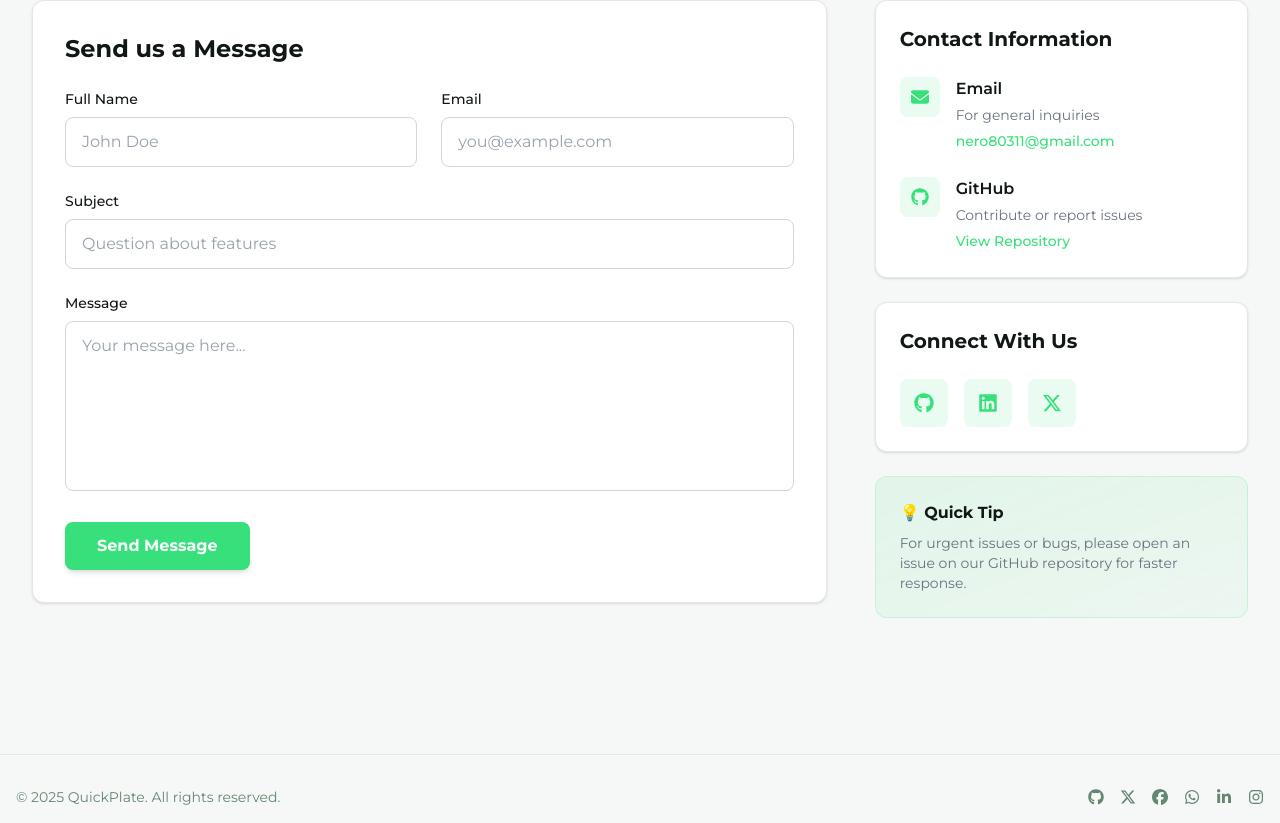
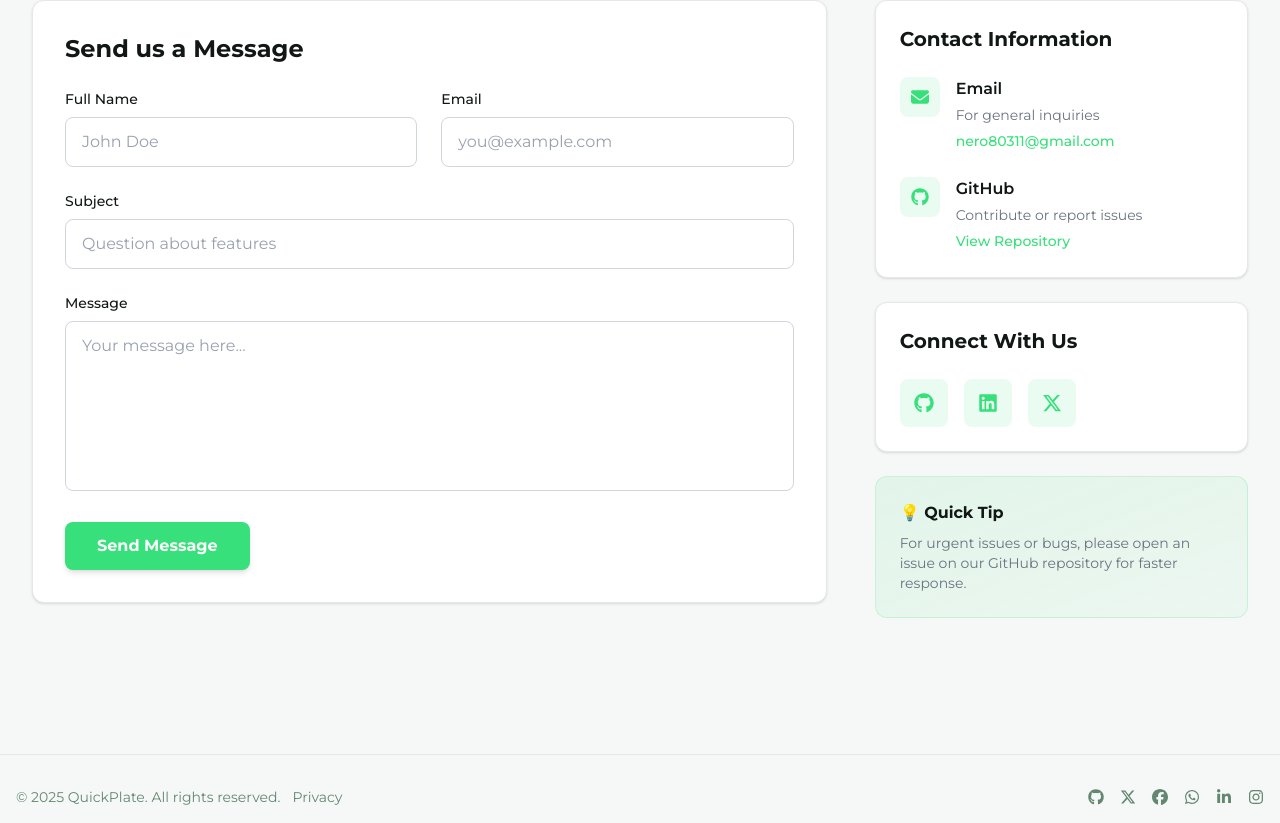
Before and after one commit to danielnero-bot/improved-eureka, a React (Vite) app: page /contact in a window 1280 px wide. Shown: the part 345-1168 px from the top of the page. Built offline with nearby package versions, Linux system fonts and the light colour scheme; no server answers.

Commit message:
feat: enhance footer with privacy link and update social media URLs

```diff
--- a/src/components/Footer.jsx
+++ b/src/components/Footer.jsx
@@ -12,9 +12,17 @@ const Footer = () => {
   return (
     <footer className="mt-10 border-t border-gray-200 dark:border-gray-700 pt-8 pb-4">
       <div className="flex flex-col sm:flex-row items-center justify-between gap-4 px-4">
-        <p className="text-sm text-[#648772] dark:text-gray-400">
-          © {new Date().getFullYear()} QuickPlate. All rights reserved.
-        </p>
+        <div className="flex flex-wrap items-center justify-center gap-3 text-sm text-[#648772] dark:text-gray-400">
+          <p>
+            © {new Date().getFullYear()} QuickPlate. All rights reserved.
+          </p>
+          <Link
+            to="/privacy"
+            className="hover:text-primary transition-colors"
+          >
+            Privacy
+          </Link>
+        </div>
         <div className="flex items-center gap-4">
           <Link
             to="https://github.com/danielnero-bot/improved-eureka"
@@ -24,7 +32,7 @@ const Footer = () => {
             <FaGithub />
           </Link>
           <a
-            href="https://x.com/danielnero80311"
+            href="https://x.com/getquickplate"
             target="_blank"
             className="text-[#648772] dark:text-gray-400 hover:text-primary transition-colors"
           >
@@ -52,7 +60,7 @@ const Footer = () => {
             <FaLinkedinIn />
           </a>
           <a
-            href="https://www.instagram.com/d.ne_ro?igsh=eTM4bHIwZjlsOTQ5"
+            href="https://www.instagram.com/getquickplate?igsh=bTM5bTl6aXJ2OGNt"
             target="_blank"
             className="text-[#648772] dark:text-gray-400 hover:text-primary transition-colors"
           >
```
